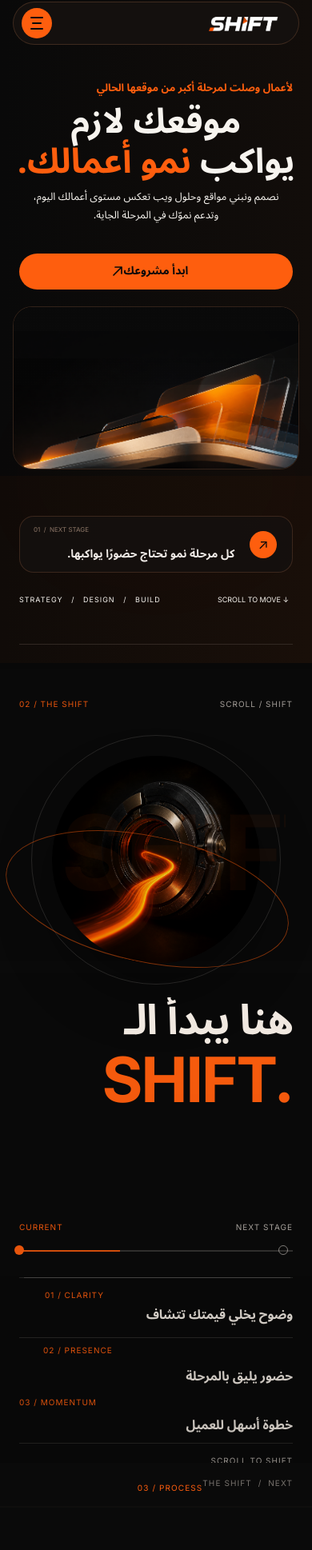
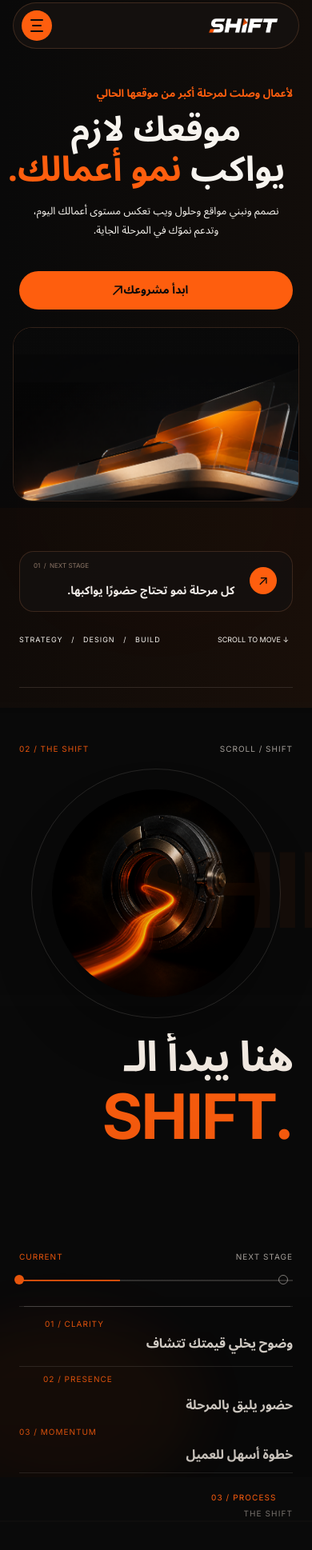
Before and after one commit to essamaboelmgd/SHIFT, a React (Vite) app: page / in a window 390 px wide. Shown: the part 15-1953 px from the top of the page at 80% size. Built offline with nearby package versions, Linux system fonts and the light colour scheme.

Commit message:
fix: align landing sections with figma

```diff
--- a/src/components/PremiumSignalSection.tsx
+++ b/src/components/PremiumSignalSection.tsx
@@ -27,12 +27,12 @@ function SignalVisual({ variant }: { variant: 'desktop' | 'mobile' }) {
         alt=""
         aria-hidden="true"
       />
-      <img
+      {/* <img
         className="premium-signal__orbit premium-signal__orbit--signal"
         src={isMobile ? '/assets/shift-premium-orbit-signal-mobile.svg' : '/assets/shift-premium-orbit-signal.svg'}
         alt=""
         aria-hidden="true"
-      />
+      /> */}
       {!isMobile && (
         <img
           className="premium-signal__orbit premium-signal__orbit--secondary"
@@ -94,6 +94,9 @@ export default function PremiumSignalSection() {
     >
       <div className="premium-signal__canvas">
         <div className="premium-signal__grid" aria-hidden="true" />
+        <div className="premium-signal__atmosphere premium-signal__atmosphere--mobile" aria-hidden="true">
+          <img src="/assets/premium-mobile-orange-atmosphere.svg" alt="" />
+        </div>
 
         <p className="premium-signal__meta premium-signal__meta--section" dir="ltr">
           02 / THE SHIFT
@@ -149,7 +152,6 @@ export default function PremiumSignalSection() {
           ))}
         </div>
 
-        <p className="premium-signal__footer-cue" dir="ltr">SCROLL TO SHIFT</p>
       </div>
     </section>
   )
--- a/src/components/ProcessSection.tsx
+++ b/src/components/ProcessSection.tsx
@@ -67,9 +67,10 @@ function RouteSignature() {
         <RouteMarker placement="panel" variant="desktop" className="process-route-signature__marker process-route-signature__marker--two" />
         <RouteMarker placement="panel" variant="desktop" muted className="process-route-signature__marker process-route-signature__marker--three" />
       </div>
-      <span className="process-route-signature__legend process-route-signature__legend--one" dir="ltr">CLARITY</span>
-      <span className="process-route-signature__legend process-route-signature__legend--two" dir="ltr">FORM</span>
-      <span className="process-route-signature__legend process-route-signature__legend--three" dir="ltr">MOMENTUM</span>
+      <span className="process-route-signature__legend process-route-signature__legend--one process-route-signature__legend--desktop" dir="ltr">CLARITY</span>
+      <span className="process-route-signature__legend process-route-signature__legend--two process-route-signature__legend--desktop" dir="ltr">FORM</span>
+      <span className="process-route-signature__legend process-route-signature__legend--three process-route-signature__legend--desktop" dir="ltr">MOMENTUM</span>
+      <span className="process-route-signature__legend--mobile" dir="ltr">CLARITY&nbsp;&nbsp;&nbsp; / &nbsp;&nbsp;&nbsp;FORM&nbsp;&nbsp;&nbsp; / &nbsp;&nbsp;&nbsp;MOMENTUM</span>
     </div>
   )
 }
@@ -142,11 +143,14 @@ export default function ProcessSection() {
       <div className="process-section__canvas">
         <div className="process-section__grid" aria-hidden="true" />
         <div className="process-section__atmosphere process-section__atmosphere--desktop" aria-hidden="true">
-          <img src="/assets/desktop-orange-atmosphere.svg" alt="" />
+          <img src="/assets/process-orange-atmosphere.svg" alt="" />
         </div>
 
         <p className="process-section__meta process-section__meta--section" dir="ltr">03 / PROCESS</p>
-        <p className="process-section__meta process-section__meta--context" dir="ltr">THE SHIFT&nbsp; / &nbsp;NEXT</p>
+        <p className="process-section__meta process-section__meta--context" dir="ltr">
+          <span className="process-section__meta--context-desktop">THE SHIFT&nbsp; / &nbsp;NEXT</span>
+          <span className="process-section__meta--context-mobile">THE SHIFT</span>
+        </p>
 
         <div className="process-section__copy">
           <p className="process-section__eyebrow">هنا يبدأ الـ SHIFT</p>
@@ -159,7 +163,8 @@ export default function ProcessSection() {
 
         <RouteSignature />
 
-        <p className="process-section__route-label" dir="ltr">THE THREE MOVES</p>
+        <p className="process-section__route-label process-section__route-label--desktop" dir="ltr">THE THREE MOVES</p>
+        <p className="process-section__route-label process-section__route-label--mobile" dir="ltr">THE THREE MOVES&nbsp; / &nbsp;ONE WAY</p>
         <p className="process-section__route-promise" dir="ltr">A CLEARER WAY FORWARD</p>
         <RouteBoard />
 
--- a/src/components/ShiftHero.tsx
+++ b/src/components/ShiftHero.tsx
@@ -142,7 +142,7 @@ export default function ShiftHero() {
           <div className="hero-copy__actions">
             <a className="primary-action" href="#contact" onClick={(event) => { event.preventDefault(); scrollToTarget('#contact') }}>
               ابدأ مشروعك
-              <SignalArrow variant="mobile" />
+              <SignalArrow />
             </a>
             <a className="secondary-action" href="#work" onClick={(event) => { event.preventDefault(); scrollToTarget('#work') }}>
               شوف أعمالنا
--- a/src/index.css
+++ b/src/index.css
@@ -62,8 +62,8 @@ a:focus-visible {
 .shift-hero {
   position: relative;
   width: 100%;
-  height: 100svh;
-  min-height: 100svh;
+  height: clamp(720px, 62.5vw, 900px);
+  min-height: 720px;
   overflow: hidden;
   background: linear-gradient(90deg, #090909 0%, #120d0a 100%);
 }
@@ -175,8 +175,8 @@ a:focus-visible {
 
 .shift-grid {
   z-index: -1;
-  top: 13.222%;
-  left: 4.931%;
+  top: 13.333%;
+  left: 5%;
   width: 90%;
   height: 78.889%;
   pointer-events: none;
@@ -350,7 +350,7 @@ a:focus-visible {
 
 .hero-copy__eyebrow {
   position: absolute;
-  top: clamp(120px, 19.667vh, 177px);
+  top: 19.778%;
   left: 0;
   width: 100%;
   height: clamp(26px, 3.333vh, 30px);
@@ -363,7 +363,7 @@ a:focus-visible {
 
 .hero-copy h1 {
   position: absolute;
-  top: clamp(156px, 24.333vh, 219px);
+  top: 24.444%;
   left: 50%;
   width: min(1080px, calc(100% - 48px));
   height: auto;
@@ -399,7 +399,7 @@ a:focus-visible {
 
 .hero-copy__support {
   position: absolute;
-  top: clamp(300px, 45.444vh, 409px);
+  top: 45.556%;
   left: 50%;
   width: min(800px, calc(100% - 48px));
   height: auto;
@@ -417,9 +417,9 @@ a:focus-visible {
 
 .hero-copy__actions {
   position: absolute;
-  top: clamp(360px, 53.222vh, 479px);
+  top: 53.333%;
   left: 50%;
-  width: min(406px, calc(100% - 48px));
+  width: min(336px, calc(100% - 48px));
   height: clamp(46px, 5.556vh, 50px);
   display: flex;
   align-items: center;
@@ -427,7 +427,7 @@ a:focus-visible {
   gap: 20px;
   margin: 0;
   direction: ltr;
-  transform: translateX(-50%);
+  transform: translateX(-50%) translateX(1.528vw);
 }
 
 .primary-action {
@@ -436,8 +436,8 @@ a:focus-visible {
   align-items: center;
   justify-content: center;
   width: clamp(160px, 12.222vw, 176px);
-  height: clamp(46px, 5.556vh, 50px);
-  min-height: clamp(46px, 5.556vh, 50px);
+  height: clamp(46px, 3.472vw, 50px);
+  min-height: clamp(46px, 3.472vw, 50px);
   padding: 0 20px 0 40px;
   border: 0;
   border-radius: 999px;
@@ -512,10 +512,10 @@ a:focus-visible {
 
 .hero-footer {
   z-index: 10;
-  top: 91%;
+  top: 91.111%;
   right: clamp(24px, 5.069vw, 73px);
   left: clamp(24px, 4.931vw, 71px);
-  height: clamp(54px, 6.667vh, 60px);
+  height: clamp(54px, 4.167vw, 60px);
   font-family: Inter, Arial, sans-serif;
   font-size: 10px;
   letter-spacing: 1.15px;
@@ -581,8 +581,8 @@ a:focus-visible {
 @media (max-width: 899px) {
   .shift-hero {
     width: 100%;
-    height: 100svh;
-    min-height: 100svh;
+    height: clamp(820px, 230.769vw, 900px);
+    min-height: 820px;
   }
 
   .shift-hero__canvas {
@@ -643,13 +643,13 @@ a:focus-visible {
 
   .mobile-nav {
     z-index: 30;
-    top: clamp(14px, 2vh, 18px);
+    top: clamp(14px, 4.615vw, 18px);
     right: clamp(16px, 4.1vw, 24px);
     left: clamp(16px, 4.1vw, 24px);
     display: flex;
     align-items: center;
     justify-content: space-between;
-    height: clamp(54px, 6.444vh, 58px);
+    height: clamp(54px, 14.872vw, 58px);
     padding: 0 12px 0 10px;
     border: 1px solid rgba(109, 71, 49, 0.48);
     border-radius: 999px;
@@ -722,11 +722,11 @@ a:focus-visible {
 
   .wordmark--mobile {
     width: clamp(94px, 26.667vw, 104px);
-    height: clamp(28px, 3.333vh, 30px);
+    height: clamp(28px, 7.692vw, 30px);
   }
 
   .mobile-menu {
-    top: clamp(76px, 9.556vh, 86px);
+    top: clamp(76px, 22.051vw, 86px);
     right: clamp(16px, 4.1vw, 24px);
     left: clamp(16px, 4.1vw, 24px);
     z-index: 25;
@@ -797,7 +797,7 @@ a:focus-visible {
     right: clamp(16px, 6.154vw, 24px);
     left: clamp(16px, 6.154vw, 24px);
     width: auto;
-    height: clamp(22px, 2.667vh, 24px);
+    height: clamp(22px, 6.154vw, 24px);
     margin: 0;
     font-size: clamp(12px, 3.333vw, 13px);
     line-height: 24px;
@@ -817,7 +817,7 @@ a:focus-visible {
   .hero-copy__headline-line {
     width: calc(100% + clamp(20px, 6.154vw, 24px));
     margin-left: clamp(-12px, -3.077vw, -10px);
-    transform: translateX(clamp(10px, 3.077vw, 12px));
+    transform: none;
   }
 
   .hero-copy__support {
@@ -828,7 +828,7 @@ a:focus-visible {
     max-width: none;
     margin: 0;
     font-size: clamp(12px, 3.333vw, 13px);
-    line-height: clamp(20px, 2.667vh, 24px);
+    line-height: clamp(20px, 6.154vw, 24px);
     transform: none;
   }
 
@@ -841,7 +841,7 @@ a:focus-visible {
     right: clamp(16px, 6.154vw, 24px);
     left: clamp(16px, 6.154vw, 24px);
     width: auto;
-    height: clamp(44px, 5.333vh, 48px);
+    height: clamp(44px, 12.308vw, 48px);
     display: block;
     margin: 0;
     direction: rtl;
@@ -880,7 +880,7 @@ a:focus-visible {
     left: clamp(16px, 4.1vw, 24px);
     z-index: 5;
     display: block;
-    height: clamp(170px, 24.222vh, 218px);
+    height: clamp(170px, 55.897vw, 218px);
     overflow: hidden;
     border: 1px solid rgba(109, 71, 49, 0.42);
     border-radius: 24px;
@@ -918,7 +918,7 @@ a:focus-visible {
     left: clamp(16px, 6.154vw, 24px);
     z-index: 7;
     display: block;
-    height: clamp(68px, 8.444vh, 76px);
+    height: clamp(68px, 19.487vw, 76px);
     overflow: hidden;
     border: 1px solid rgba(109, 71, 49, 0.44);
     border-radius: 18px;
@@ -982,7 +982,7 @@ a:focus-visible {
     right: clamp(16px, 6.154vw, 24px);
     bottom: auto;
     left: clamp(16px, 6.154vw, 24px);
-    height: clamp(58px, 7.556vh, 68px);
+    height: clamp(58px, 17.436vw, 68px);
     font-size: clamp(8px, 2.308vw, 9px);
     letter-spacing: 1px;
   }
@@ -1083,9 +1083,12 @@ a:focus-visible {
 }
 
 .process-section__atmosphere img {
+  position: absolute;
+  top: -17.949%;
+  left: -11.667%;
   display: block;
-  width: 100%;
-  height: 100%;
+  width: 123.333%;
+  height: 135.897%;
   max-width: none;
 }
 
@@ -1118,16 +1121,27 @@ a:focus-visible {
   text-align: right;
 }
 
+.process-section__meta--context-mobile,
+.process-section__route-label--mobile,
+.process-route-signature__legend--mobile {
+  display: none;
+}
+
 .process-section__copy {
   position: absolute;
   z-index: 2;
-  top: 13.46%;
+  inset: 0;
+  width: 100%;
+  height: 100%;
+  text-align: right;
+}
+
+.process-section__eyebrow {
+  position: absolute;
+  top: 13.462%;
   left: 5.556%;
-  width: min(45.14vw, 650px);
-  text-align: right;
-}
-
-.process-section__eyebrow {
+  width: min(45.139vw, 650px);
+  height: 38px;
   margin: 0;
   color: var(--process-orange);
   font-size: clamp(18px, 1.667vw, 24px);
@@ -1136,7 +1150,12 @@ a:focus-visible {
 }
 
 .process-section__headline {
-  margin: 8px 0 0;
+  position: absolute;
+  top: 17.5%;
+  left: 5.556%;
+  width: min(45.139vw, 650px);
+  height: 176px;
+  margin: 0;
   color: var(--process-paper);
   font-size: clamp(38px, 3.611vw, 52px);
   font-weight: 700;
@@ -1146,11 +1165,23 @@ a:focus-visible {
 }
 
 .process-section__headline span {
+  position: absolute;
   display: block;
+  left: 0;
+  width: 100%;
+  margin: 0;
+}
+
+.process-section__headline > span:first-child {
+  top: 0;
+  height: 84px;
 }
 
 .process-section__headline-accent {
-  margin-top: 0;
+  top: 84px;
+  left: 1px !important;
+  width: calc(100% + 18px) !important;
+  height: 92px;
   color: var(--process-orange);
   font-size: clamp(48px, 4.722vw, 68px);
   font-weight: 900;
@@ -1159,8 +1190,13 @@ a:focus-visible {
 }
 
 .process-section__body {
-  max-width: 620px;
-  margin: 25px 0 0;
+  position: absolute;
+  top: 38.654%;
+  left: 5.556%;
+  width: min(43.056vw, 620px);
+  height: 68px;
+  max-width: none;
+  margin: 0;
   color: var(--process-paper);
   font-size: clamp(16px, 1.389vw, 20px);
   font-weight: 400;
@@ -1206,21 +1242,21 @@ a:focus-visible {
 
 .process-route-signature__word {
   position: absolute;
-  top: 60px;
+  top: 66px;
   left: 31px;
   color: var(--process-paper);
   font-family: Inter, Arial, sans-serif;
   font-size: clamp(62px, 5.972vw, 86px);
   font-weight: 900;
   letter-spacing: 0.005em;
-  line-height: 1;
+  line-height: 80px;
 }
 
 .process-route-signature__track {
   position: absolute;
-  top: 189px;
-  right: 32px;
-  left: 32px;
+  top: 181px;
+  right: 33px;
+  left: 31px;
   height: 20px;
 }
 
@@ -1252,7 +1288,7 @@ a:focus-visible {
 }
 
 .process-route-signature__marker--one {
-  left: -10px;
+  left: 0;
 }
 
 .process-route-signature__marker--two {
@@ -1260,7 +1296,7 @@ a:focus-visible {
 }
 
 .process-route-signature__marker--three {
-  right: -10px;
+  right: -7px;
 }
 
 .process-route-signature__legend {
@@ -1269,7 +1305,7 @@ a:focus-visible {
 }
 
 .process-route-signature__legend--one {
-  left: 32px;
+  left: 31px;
 }
 
 .process-route-signature__legend--two {
@@ -1313,17 +1349,18 @@ a:focus-visible {
 
 .process-route-board__index {
   position: absolute;
-  top: 8%;
-  bottom: 8%;
-  left: 32px;
+  top: 0;
+  bottom: 0;
+  left: 0;
   width: 144px;
+  z-index: 3;
 }
 
 .process-route-board__spine {
   position: absolute;
-  top: 10%;
-  bottom: 10%;
-  left: 21px;
+  top: 33px;
+  left: 53px;
+  height: 272px;
   width: 4px;
   border-radius: 2px;
   background: rgba(254, 94, 14, 0.72);
@@ -1331,27 +1368,27 @@ a:focus-visible {
 
 .process-route-board__marker {
   position: absolute;
-  left: 7px;
+  left: 39px;
   display: block;
   width: 32px;
   height: 32px;
 }
 
 .process-route-board__marker--one {
-  top: 0;
+  top: 28px;
 }
 
 .process-route-board__marker--two {
-  top: 40%;
+  top: 136px;
 }
 
 .process-route-board__marker--three {
-  bottom: 0;
+  top: 244px;
 }
 
 .process-route-board__number {
   position: absolute;
-  left: 56px;
+  left: 87px;
   font-family: Inter, Arial, sans-serif;
   font-size: 24px;
   font-weight: 900;
@@ -1360,29 +1397,30 @@ a:focus-visible {
 }
 
 .process-route-board__number--one {
-  top: 2px;
+  top: 30px;
   color: var(--process-paper);
 }
 
 .process-route-board__number--two {
-  top: calc(40% + 2px);
+  top: 138px;
   color: var(--process-orange);
 }
 
 .process-route-board__number--three {
-  bottom: 2px;
+  top: 246px;
   color: var(--process-muted);
 }
 
 .process-route-board__rows {
   position: absolute;
-  top: 2.65%;
-  right: 3.125%;
-  bottom: 8.24%;
-  left: 21.875%;
+  top: 9px;
+  right: 41px;
+  bottom: auto;
+  left: 279px;
+  height: 303px;
   display: grid;
-  grid-template-rows: repeat(3, 1fr);
-  gap: 12px;
+  grid-template-rows: repeat(3, 92px);
+  gap: 13px;
 }
 
 .process-route-row {
@@ -1417,8 +1455,8 @@ a:focus-visible {
 
 .process-route-row__title {
   position: absolute;
-  top: 10px;
-  right: 24px;
+  top: 12px;
+  right: 36px;
   width: min(700px, calc(100% - 260px));
   margin: 0;
   color: var(--process-paper);
@@ -1431,8 +1469,9 @@ a:focus-visible {
 
 .process-route-row__body {
   position: absolute;
-  right: 24px;
-  bottom: 15px;
+  top: 52px;
+  right: 36px;
+  bottom: auto;
   width: min(700px, calc(100% - 260px));
   margin: 0;
   color: var(--process-muted);
@@ -1467,7 +1506,7 @@ a:focus-visible {
 }
 
 .process-section__footer {
-  top: 88.85%;
+  top: 88.269%;
   right: 5.556%;
   color: var(--process-muted);
   text-align: right;
@@ -1839,6 +1878,311 @@ a:focus-visible {
   }
 }
 
+@media (max-width: 899px) {
+  .process-section {
+    height: 1030px;
+    min-height: 900px;
+  }
+
+  .process-section__canvas {
+    height: 1030px;
+    min-height: 900px;
+    padding: 0;
+  }
+
+  .process-section__meta {
+    top: 18px;
+    display: block;
+    height: 20px;
+    font-size: 10px;
+    line-height: 15px;
+  }
+
+  .process-section__meta--section {
+    right: auto;
+    left: 24px;
+    width: 150px;
+  }
+
+  .process-section__meta--context {
+    right: 24px;
+    left: auto;
+    width: 106px;
+  }
+
+  .process-section__meta--context-desktop {
+    display: none;
+  }
+
+  .process-section__meta--context-mobile,
+  .process-section__route-label--mobile {
+    display: inline;
+  }
+
+  .process-section__copy {
+    position: absolute;
+    inset: 0;
+    width: 100%;
+    height: 100%;
+    margin: 0;
+  }
+
+  .process-section__eyebrow {
+    top: 108px;
+    right: 17px;
+    left: auto;
+    width: min(342px, calc(100% - 34px));
+    height: 32px;
+    font-size: clamp(13px, 3.846vw, 15px);
+    line-height: 28px;
+  }
+
+  .process-section__headline {
+    top: 131px;
+    right: 16px;
+    left: auto;
+    width: min(401px, calc(100% + 32px));
+    height: 128px;
+    font-size: clamp(22px, 6.154vw, 24px);
+    line-height: 45px;
+  }
+
+  .process-section__headline > span:first-child {
+    top: 0;
+    left: 0;
+    width: 100%;
+    height: 62px;
+    line-height: 45px;
+  }
+
+  .process-section__headline-accent {
+    top: 32px;
+    right: auto;
+    left: -29px !important;
+    width: 436px !important;
+    height: 96px;
+    font-size: clamp(31px, 8.974vw, 35px);
+    line-height: 50px;
+  }
+
+  .process-section__body {
+    top: 221px;
+    right: 23px;
+    left: auto;
+    width: min(342px, calc(100% - 46px));
+    height: 68px;
+    font-size: clamp(14px, 3.846vw, 15px);
+    line-height: 29px;
+  }
+
+  .process-route-signature {
+    top: 325px;
+    right: 24px;
+    left: 24px;
+    width: auto;
+    height: 180px;
+    margin: 0;
+    border-radius: 22px;
+  }
+
+  .process-route-signature__label,
+  .process-route-signature__active {
+    top: 20px;
+    font-size: 9px;
+    letter-spacing: 0.7px;
+    line-height: 13px;
+  }
+
+  .process-route-signature__label {
+    left: 19px;
+  }
+
+  .process-route-signature__active {
+    right: 19px;
+  }
+
+  .process-route-signature__word {
+    top: 52px;
+    left: 19px;
+    font-size: clamp(44px, 13.333vw, 52px);
+    line-height: 50px;
+  }
+
+  .process-route-signature__track {
+    top: 118px;
+    right: 21px;
+    left: 19px;
+    height: 16px;
+  }
+
+  .process-route-signature__track-base,
+  .process-route-signature__track-active {
+    top: 5px;
+    height: 3px;
+  }
+
+  .process-route-signature__marker {
+    top: 0;
+    width: 13px;
+    height: 13px;
+  }
+
+  .process-route-signature__marker--one {
+    left: -7px;
+  }
+
+  .process-route-signature__marker--two {
+    left: calc(58.278% - 7px);
+  }
+
+  .process-route-signature__marker--three {
+    right: -7px;
+  }
+
+  .process-route-signature__legend--desktop {
+    display: none;
+  }
+
+  .process-route-signature__legend--mobile {
+    position: absolute;
+    top: 148px;
+    right: 19px;
+    left: 19px;
+    display: block;
+    color: var(--process-muted);
+    font-family: Inter, Arial, sans-serif;
+    font-size: clamp(6.5px, 2.051vw, 8px);
+    letter-spacing: 0.3px;
+    line-height: 12px;
+    white-space: nowrap;
+  }
+
+  .process-section__route-label--desktop,
+  .process-section__route-promise {
+    display: none;
+  }
+
+  .process-section__route-label--mobile {
+    position: absolute;
+    top: 531px;
+    right: 24px;
+    left: 24px;
+    width: auto;
+    height: 18px;
+    margin: 0;
+    font-size: 9px;
+    line-height: 13px;
+  }
+
+  .process-route-board {
+    top: 561px;
+    right: 24px;
+    left: 24px;
+    width: auto;
+    height: 330px;
+    margin: 0;
+    border-radius: 20px;
+  }
+
+  .process-route-board__index {
+    inset: 0;
+    width: 100%;
+    height: 100%;
+    z-index: 3;
+  }
+
+  .process-route-board__spine {
+    top: 17px;
+    bottom: auto;
+    left: 11px;
+    height: 294px;
+    width: 3px;
+  }
+
+  .process-route-board__marker {
+    left: 7px;
+    width: 13px;
+    height: 13px;
+  }
+
+  .process-route-board__marker--one {
+    top: 16px;
+  }
+
+  .process-route-board__marker--two {
+    top: 130px;
+  }
+
+  .process-route-board__marker--three {
+    top: 240px;
+  }
+
+  .process-route-board__rows {
+    top: 0;
+    right: 0;
+    bottom: auto;
+    left: 0;
+    height: 330px;
+    grid-template-rows: repeat(3, 110px);
+    gap: 0;
+  }
+
+  .process-route-row__code {
+    top: 14px;
+    left: 22px;
+    font-size: 9px;
+    line-height: 13px;
+  }
+
+  .process-route-row__title {
+    top: 40px;
+    right: 22px;
+    width: calc(100% - 44px);
+    font-size: clamp(17px, 4.872vw, 19px);
+    line-height: 26px;
+  }
+
+  .process-route-row__body {
+    top: 74px;
+    right: 22px;
+    bottom: auto;
+    width: calc(100% - 44px);
+    font-size: clamp(10px, 2.821vw, 11px);
+    line-height: 16px;
+  }
+
+  .process-section__result {
+    top: 927px;
+    right: 24px;
+    left: 24px;
+    width: auto;
+    height: 34px;
+    margin: 0;
+    font-size: clamp(16px, 4.615vw, 18px);
+    line-height: 28px;
+  }
+
+  .process-section__footer {
+    top: 977px;
+    right: auto;
+    left: 24px;
+    width: 120px;
+    height: 18px;
+    margin: 0;
+    font-size: 9px;
+    line-height: 13px;
+    text-align: left;
+  }
+
+  .process-section__footer-rule {
+    top: 1011px;
+    right: 24px;
+    left: 24px;
+    width: auto;
+    margin: 0;
+  }
+}
+
 @media (prefers-reduced-motion: reduce) {
   .process-section.is-visible .process-section__copy,
   .process-section.is-visible .process-route-signature,
@@ -1855,7 +2199,7 @@ a:focus-visible {
   --premium-line: rgba(245, 237, 229, 0.18);
   position: relative;
   width: 100%;
-  height: max(760px, 100svh);
+  height: clamp(760px, 66.667vw, 960px);
   min-height: 760px;
   overflow: hidden;
   isolation: isolate;
@@ -1892,6 +2236,21 @@ a:focus-visible {
   display: none;
   opacity: 0.72;
   pointer-events: none;
+}
+
+.premium-signal__atmosphere {
+  position: absolute;
+  z-index: 1;
+  display: none;
+  pointer-events: none;
+}
+
+.premium-signal__atmosphere img {
+  position: absolute;
+  inset: 0;
+  width: 100%;
+  height: 100%;
+  max-width: none;
 }
 
 .premium-signal__meta,
@@ -2337,7 +2696,7 @@ a:focus-visible {
 
 @media (max-width: 899px) {
   .premium-signal {
-    height: clamp(900px, 118.5svh, 1000px);
+    height: clamp(900px, 246.667vw, 962px);
     min-height: 900px;
   }
 
@@ -2346,7 +2705,7 @@ a:focus-visible {
   }
 
   .premium-signal__meta {
-    top: 2.4%;
+    top: clamp(20px, 6.154vw, 24px);
     font-size: 10px;
   }
 
@@ -2367,15 +2726,15 @@ a:focus-visible {
   }
 
   .premium-signal__watermark {
-    top: 15.2%;
-    left: 19.49%;
-    width: 71.8%;
-    font-size: min(33.33vw, 130px);
-    line-height: 1;
+    top: 36.667vw;
+    left: 3.077vw;
+    width: 131.538vw;
+    font-size: min(33.333vw, 130px);
+    line-height: 130px;
   }
 
   .premium-signal__visual-wrap {
-    top: 7%;
+    top: 14.359vw;
     right: auto;
     left: 10vw;
     display: none;
@@ -2409,7 +2768,7 @@ a:focus-visible {
   }
 
   .premium-signal__copy {
-    top: 39.8%;
+    top: 40.333%;
     right: 6.15%;
     left: 6.15%;
     width: auto;
@@ -2452,7 +2811,7 @@ a:focus-visible {
   }
 
   .premium-signal__handoff {
-    top: 67.8%;
+    top: 68.503%;
     font-size: 10px;
   }
 
@@ -2481,7 +2840,7 @@ a:focus-visible {
   }
 
   .premium-signal__signal-line {
-    top: 71.4%;
+    top: 72.245%;
     right: 6.15%;
     left: 6.15%;
     width: auto;
@@ -2490,9 +2849,9 @@ a:focus-visible {
   }
 
   .premium-signal__capability-rail {
-    top: 74.8%;
+    top: 75.676%;
     right: 6.15%;
-    bottom: 4.4%;
+    bottom: 2.599%;
     left: 6.15%;
     display: grid;
     grid-template-columns: 1fr;
@@ -2550,15 +2909,12 @@ a:focus-visible {
     margin-top: 7px;
   }
 
-  .premium-signal__footer-cue {
-    position: absolute;
-    top: 97%;
-    right: 6.15%;
+  .premium-signal__atmosphere--mobile {
+    top: 69.23%;
+    left: -42.821vw;
     display: block;
-    margin: 0;
-    color: var(--premium-muted);
-    width: 87.7%;
-    text-align: right;
+    width: 126.154vw;
+    height: 94.359vw;
   }
 }
 
```
Also changed, not shown: public/assets/premium-mobile-orange-atmosphere.svg (added), public/assets/process-orange-atmosphere.svg (added).
